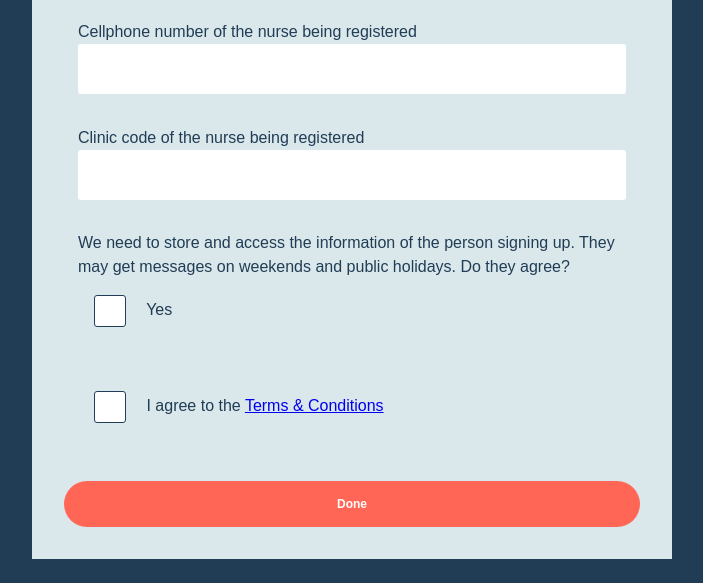
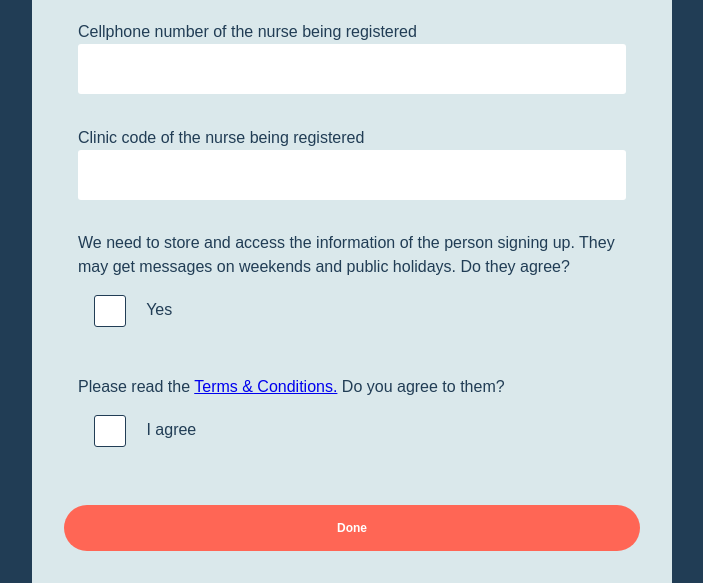
Before and after one commit to praekeltfoundation/nurseconnect-registration, a Django app: page / in a window 1280 px wide. Shown: the part 337-920 px from the top of the page, without its empty margins (288-991 px from the left). Before the commit the page ends 896 px from the top, so only its background shows below. Run offline with Django 3.2, Linux system fonts and the light colour scheme.

Commit message:
changed terms and conditions question

```diff
--- a/registrations/forms.py
+++ b/registrations/forms.py
@@ -48,7 +48,7 @@ class RegistrationDetailsForm(forms.Form):
                 "You must agree to the terms and conditions before registering"
             )
         },
-        choices=((True, ""),),
+        choices=((True, "I agree"),),
         widget=forms.CheckboxSelectMultiple,
     )
 
--- a/registrations/templates/registrations/registration_details.html
+++ b/registrations/templates/registrations/registration_details.html
@@ -17,9 +17,10 @@ Sign up to NurseConnect!
     {% for field in form %}
       <fieldset>
       {% ifequal field.name 'terms_and_conditions' %}
-          <label for="id_{{ field.name }}"> {{ field }} I agree to the
-          <a href="terms_and_conditions">Terms & Conditions</a>
+        <label for="id_{{ field.name }}"> Please read the
+          <a href="terms_and_conditions">Terms & Conditions.</a> Do you agree to them?
         </label>
+        {{ field }}
         {% if field.errors %}
           {{ field.errors }}
         {% endif %}
--- a/static/base.css
+++ b/static/base.css
@@ -67,17 +67,6 @@ form ul label {
     padding: 0;
 }
 
-label[for=id_terms_and_conditions] {
-  display: inline-block;
-}
-label[for=id_terms_and_conditions] > form ul label {
-  display: inline-block;
-}
-label[for=id_terms_and_conditions] ul,
-label[for=id_terms_and_conditions] ul li {
-  display: inline-block;
-}
-
 input[type=checkbox] {
     -webkit-appearance: none;
     width: 2em;
```
Lines whose indentation alone changed are shown as unchanged.
